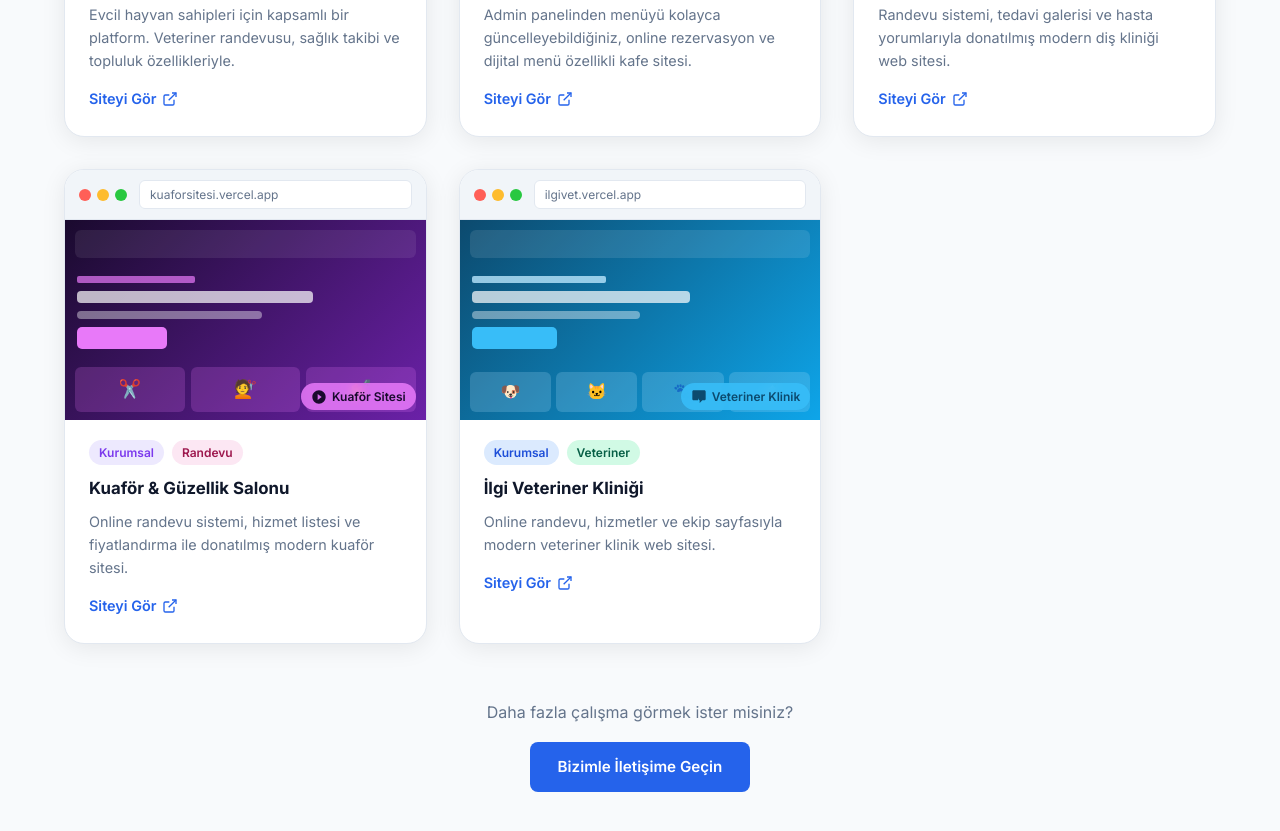
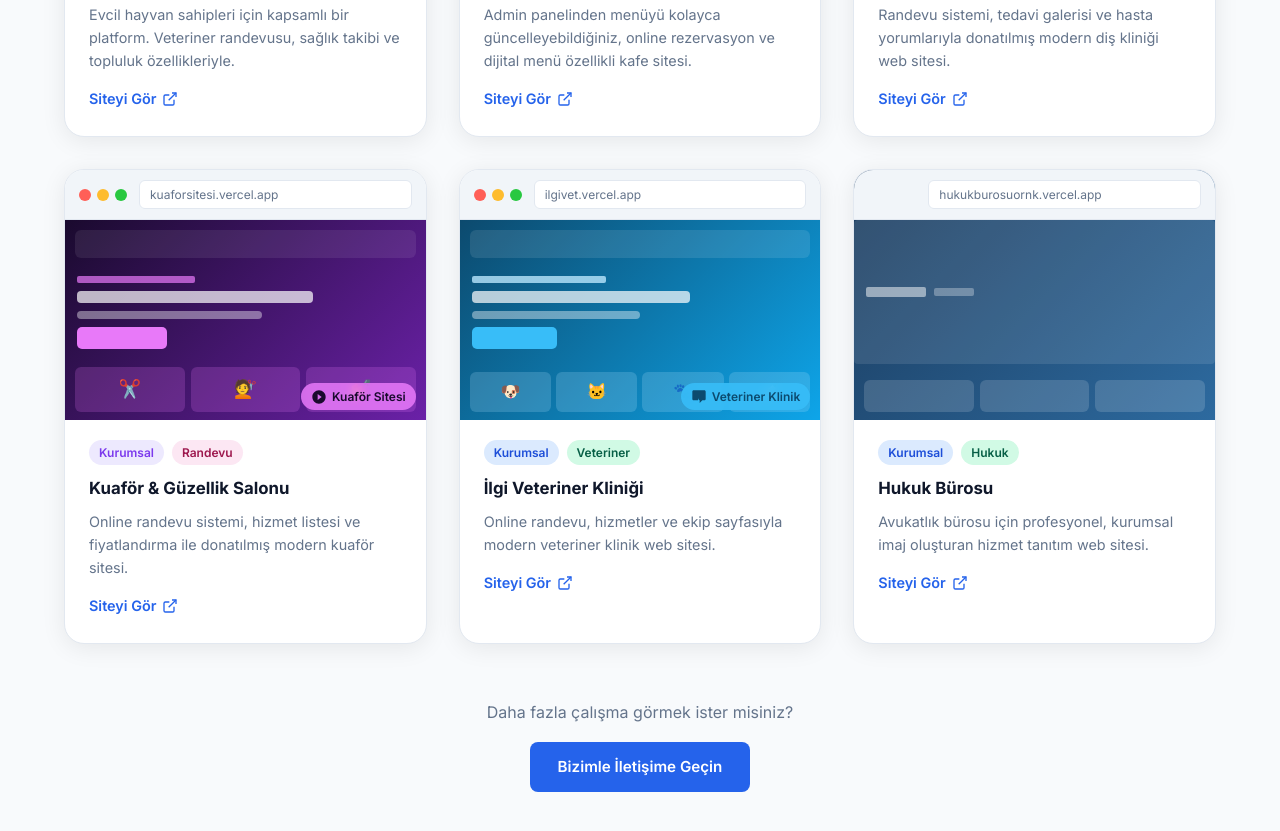
Before and after one commit to tasozgokhan7-lgtm/egomakdijital, a plain HTML site: page index.html in a window 1280 px wide. Shown: the part 2712-3543 px from the top of the page. Drawn offline with Linux system fonts and the light colour scheme; a script that the page names is missing.

Commit message:
güncelleme

```diff
--- a/index.html
+++ b/index.html
@@ -474,6 +474,40 @@
             </div>
           </article>
 
+          <article class="portfolio-card" data-category="kurumsal">
+            <div class="portfolio-card__visual" style="background: linear-gradient(135deg, #1a3a5c 0%, #2d6a9f 100%);">
+              <div class="browser-mockup">
+                <div class="browser-bar">
+                  <div class="browser-dots"><span></span><span></span><span></span></div>
+                  <div class="browser-url">hukukburosuornk.vercel.app</div>
+                </div>
+                <div class="browser-content">
+                  <div class="mockup-hero" style="background:rgba(255,255,255,0.1);height:60px;margin-bottom:8px;border-radius:4px;display:flex;align-items:center;padding:0 12px;">
+                    <div style="width:60px;height:10px;background:rgba(255,255,255,0.5);border-radius:2px;margin-right:8px;"></div>
+                    <div style="width:40px;height:8px;background:rgba(255,255,255,0.3);border-radius:2px;"></div>
+                  </div>
+                  <div class="mockup-cards">
+                    <div class="mockup-card" style="background:rgba(255,255,255,0.15)"></div>
+                    <div class="mockup-card" style="background:rgba(255,255,255,0.15)"></div>
+                    <div class="mockup-card" style="background:rgba(255,255,255,0.15)"></div>
+                  </div>
+                </div>
+              </div>
+            </div>
+            <div class="portfolio-card__info">
+              <div class="portfolio-card__tags">
+                <span class="tag tag--blue">Kurumsal</span>
+                <span class="tag tag--green">Hukuk</span>
+              </div>
+              <h3>Hukuk Bürosu</h3>
+              <p>Avukatlık bürosu için profesyonel, kurumsal imaj oluşturan hizmet tanıtım web sitesi.</p>
+              <a href="https://hukukburosuornk.vercel.app/" target="_blank" rel="noopener noreferrer" class="portfolio-card__link">
+                Siteyi Gör
+                <svg viewBox="0 0 24 24" fill="none" stroke="currentColor" stroke-width="2" width="16" height="16"><path d="M18 13v6a2 2 0 01-2 2H5a2 2 0 01-2-2V8a2 2 0 012-2h6"/><polyline points="15 3 21 3 21 9"/><line x1="10" y1="14" x2="21" y2="3"/></svg>
+              </a>
+            </div>
+          </article>
+
         </div>
 
         <div class="portfolio__more">
```
